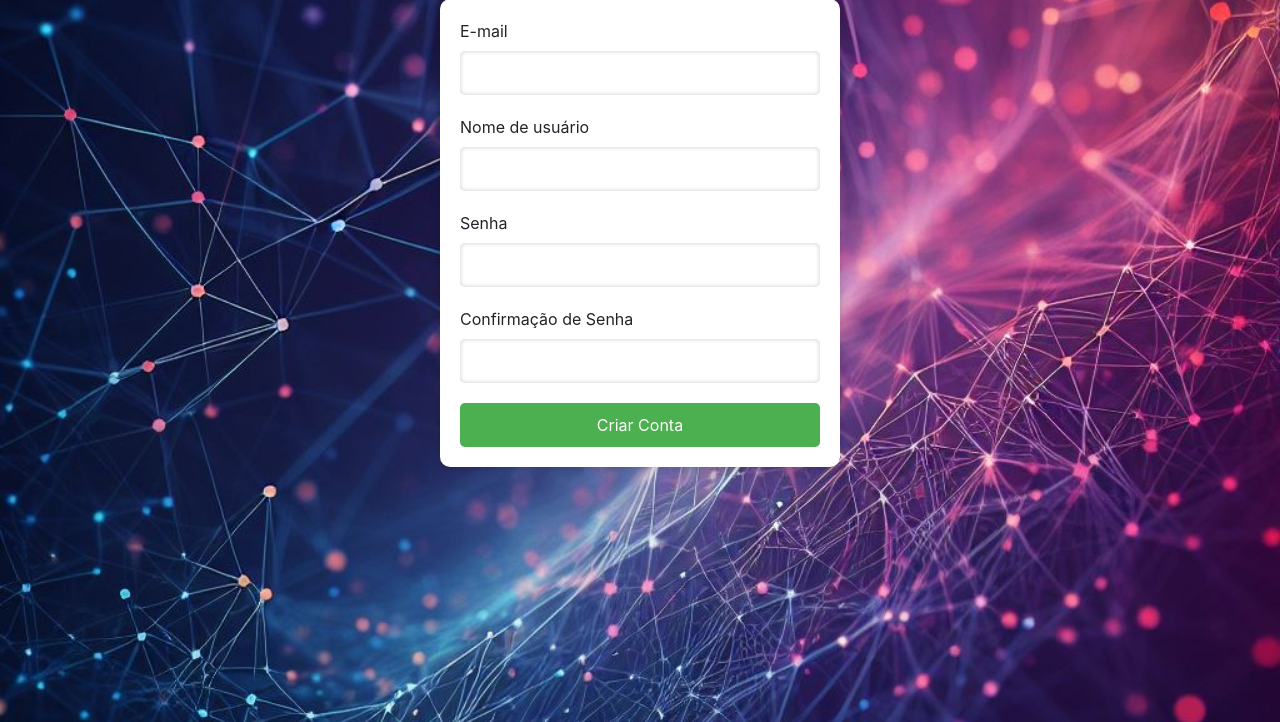
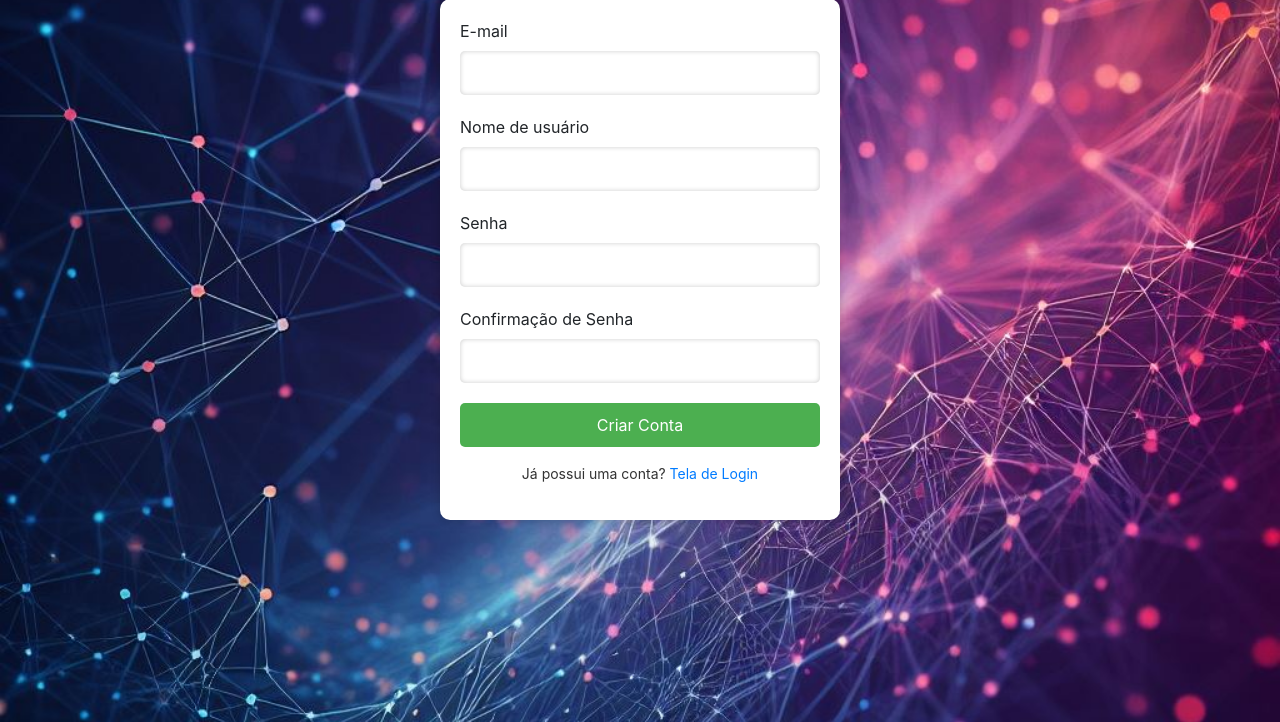
Before and after one commit to RayFigueiredo/ProjetoGestaoFerias, a Flask app: page /criar_conta in a window 1280 px wide. Shown: the part 57-779 px from the top of the page. Run offline with Flask 3, Linux system fonts and the light colour scheme; some libraries are stand-ins or nearby versions.

Commit message:
criação de tela inicial

```diff
--- a/ProjetoCRUD/BackEnd/TelaInicial.py
+++ b/ProjetoCRUD/BackEnd/TelaInicial.py
@@ -23,17 +23,17 @@ def criar_conta():
     if form_criarconta.validate_on_submit():
         email = form_criarconta.email.data
         usuario_existente = Usuario.query.filter_by(email=email).first()
+
         if usuario_existente:
-            print('usuario já cadastrado')
             flash("E-mail já cadastrado, faça login para continuar", "error")
-            return redirect(url_for('tela_login'))
+            return redirect(url_for('criar_conta'))
 
         senha = bcrypt.generate_password_hash(form_criarconta.senha.data)
         usuario = Usuario(username=form_criarconta.username.data, email=email, senha=senha)
         db.session.add(usuario)
         db.session.commit()
-        flash("Conta Criada com sucesso!", "success")
-        return redirect(url_for('tela_login'))
+        flash("Conta Criada com sucesso! " "Faça Login para continuar", "success")
+        return redirect(url_for('criar_conta'))
 
     return render_template('criar_conta.html', form=form_criarconta)
 
@@ -46,7 +46,6 @@ def home():
 
 
 @app.route("/logout")
-@login_required
 def logout():
     logout_user()
     return redirect(url_for('tela_login'))
--- a/ProjetoCRUD/forms.py
+++ b/ProjetoCRUD/forms.py
@@ -1,3 +1,4 @@
+from flask import flash
 from flask_wtf import FlaskForm
 from wtforms import StringField, PasswordField, SubmitField, FileField
 from wtforms.validators import DataRequired, Email, EqualTo, Length, ValidationError
@@ -11,19 +12,16 @@ class FormLogin(FlaskForm):
 
 
 class FormCriarConta(FlaskForm):
+
     email = StringField("E-mail", validators=[DataRequired(), Email()])
     username = StringField("Nome de usuário", validators=[DataRequired()])
     senha = PasswordField("Senha", validators=[DataRequired(), Length(6, 20)])
     confirmacao_senha = PasswordField("Confirmação de Senha", validators=[DataRequired(), EqualTo("senha")])
     botao_confirmacao = SubmitField("Criar Conta")
+    def validate_email(self, email):
 
-    @staticmethod
-    def validate_email(self, email):
         usuario = Usuario.query.filter_by(email=email.data).first()
+
         if usuario:
-            raise ValidationError("E-mail já cadastrado, faça login para continuar")
 
-
-class FormFoto(FlaskForm):
-    foto = FileField("Foto", validators=[DataRequired()])
-    botao_confirmacao = SubmitField("Enviar")
+            return ValidationError()
--- a/ProjetoCRUD/templates/criar_conta.html
+++ b/ProjetoCRUD/templates/criar_conta.html
@@ -22,11 +22,13 @@
     {{ form.confirmacao_senha() }}
 
     {{ form.botao_confirmacao }}
+    <p></p>
+    <p>Já possui uma conta? <a href="{{url_for('tela_login')}}"> Tela de Login</a></p>
 
     <!-- Exibir mensagens Flash -->
     {% with messages = get_flashed_messages() %}
       {% if messages %}
-        <div class="alert alert-danger">
+        <div class="alert alert-info">
           <ul>
             {% for message in messages %}
               <li>{{ message }}</li>
--- a/ProjetoCRUD/templates/tela_login.html
+++ b/ProjetoCRUD/templates/tela_login.html
@@ -69,18 +69,10 @@
     {{form.senha}}
 
     {{form.botao_confirmacao}}
+    <p></p>
+    <p>Não tem uma conta? <a href="{{url_for('criar_conta')}}">Cadastre-se</a></p>
 
-<!--    <label for="username">Usuário:</label>-->
-<!--    <input type="text" id="username" name="username" required>-->
 
-<!--    <label for="password">Senha:</label>-->
-<!--    <input type="password" id="password" name="password" required>-->
-
-<!--    <input type="submit" value="Entrar">-->
-
-<!--    <p>Não tem uma conta? <a href="">Cadastre-se</a></p>-->
-
-<!--    <p class="error">Usuário ou senha incorretos.</p>-->
   </form>
 {% endblock %}
 </body>
```
